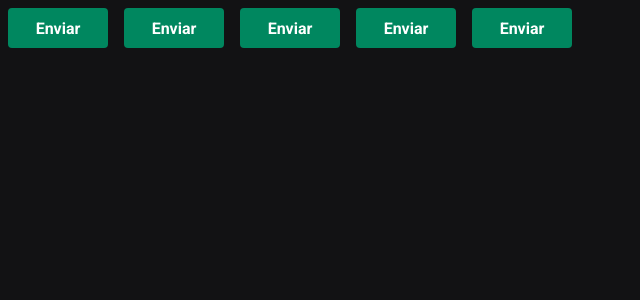
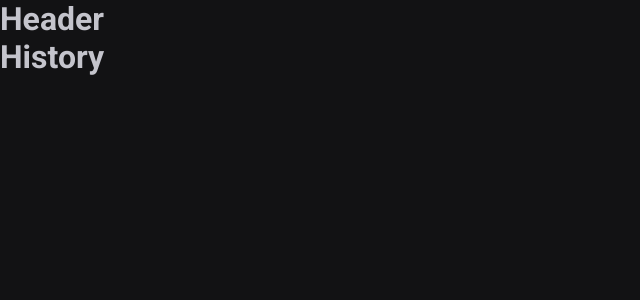
Before and after one commit to artprange/pomodoro_timer, a React (Vite) app: page /history in a window 1280 px wide. Shown: the top 300 px of the page, without its empty margins (0-640 px from the left). Built offline with nearby package versions, Linux system fonts and the light colour scheme.

Commit message:
adding routes

```diff
--- a/package.json
+++ b/package.json
@@ -6,13 +6,13 @@
   "scripts": {
     "dev": "vite",
     "build": "tsc && vite build",
-    "lint": "eslint . --ext ts,tsx --report-unused-disable-directives --max-warnings 0",
     "preview": "vite preview",
     "lint": "eslint src --ext .ts,.tsx"
   },
   "dependencies": {
     "react": "^18.2.0",
     "react-dom": "^18.2.0",
+    "react-router-dom": "^6.17.0",
     "styled-components": "^6.1.0"
   },
   "devDependencies": {
--- a/src/App.tsx
+++ b/src/App.tsx
@@ -1,16 +1,15 @@
+import { BrowserRouter } from 'react-router-dom'
 import { ThemeProvider } from 'styled-components'
-import { Button } from './Components/Button'
+import { Router } from './Router'
 import { defaultTheme } from './styles/themes/default'
 import { GlobalStyle } from './styles/global'
 
 export function App() {
   return (
     <ThemeProvider theme={defaultTheme}>
-      <Button variant="primary" />
-      <Button variant="secondary" />
-      <Button variant="success" />
-      <Button variant="danger" />
-      <Button />
+      <BrowserRouter>
+        <Router />
+      </BrowserRouter>
       <GlobalStyle />
     </ThemeProvider>
   )
--- a/src/Components/Button.styles.ts
+++ /dev/null
@@ -1,37 +0,0 @@
-import styled, { css } from 'styled-components'
-
-export type ButtonVariant =
-  | 'primary'
-  | 'secondary'
-  | 'danger'
-  | 'success'
-  | 'neutral'
-
-interface ButtonContainerProps {
-  variant: ButtonVariant
-}
-
-const buttonVariants = {
-  primary: 'purple',
-  secondary: 'orange',
-  danger: 'red',
-  success: 'green',
-  neutral: 'grey',
-}
-
-export const ButtonContainer = styled.button<ButtonContainerProps>`
-  width: 100px;
-  height: 40px;
-  border-radius: 4px;
-  border: 0;
-  margin: 8px;
-
-  background-color: ${(props) => props.theme['green-500']};
-  color: ${(props) => props.theme.white};
-
-  /* ${(props) => {
-    return css`
-      background-color: ${buttonVariants[props.variant]};
-    `
-  }} */
-`
--- a/src/Components/Button.tsx
+++ /dev/null
@@ -1,9 +0,0 @@
-import { ButtonContainer, ButtonVariant } from './Button.styles'
-
-interface ButtonProps {
-  variant?: ButtonVariant
-}
-
-export function Button({ variant = 'primary' }: ButtonProps) {
-  return <ButtonContainer variant={variant}>Enviar</ButtonContainer>
-}
--- /dev/null
+++ b/src/Components/Header.tsx
@@ -0,0 +1,3 @@
+export function Header() {
+  return <h1>Header</h1>
+}
--- /dev/null
+++ b/src/Router.tsx
@@ -0,0 +1,15 @@
+import { Routes, Route } from 'react-router-dom'
+import { Home } from './pages/Home'
+import { History } from './pages/History'
+import { DefaultLayout } from './layouts/DefaultLayout'
+
+export function Router() {
+  return (
+    <Routes>
+      <Route path="/" element={<DefaultLayout />}>
+        <Route path="/" element={<Home />} />
+        <Route path="/history" element={<History />} />
+      </Route>
+    </Routes>
+  )
+}
--- /dev/null
+++ b/src/layouts/DefaultLayout.tsx
@@ -0,0 +1,11 @@
+import { Outlet } from 'react-router-dom'
+import { Header } from '../Components/Header'
+
+export function DefaultLayout() {
+  return (
+    <div>
+      <Header />
+      <Outlet />
+    </div>
+  )
+}
--- /dev/null
+++ b/src/pages/History.tsx
@@ -0,0 +1,3 @@
+export function History() {
+  return <h1>History</h1>
+}
--- /dev/null
+++ b/src/pages/Home.tsx
@@ -0,0 +1,3 @@
+export function Home() {
+  return <h1>Home</h1>
+}
```
Also changed, not shown: 1 other file (tests, documents, lock files or other folders).
